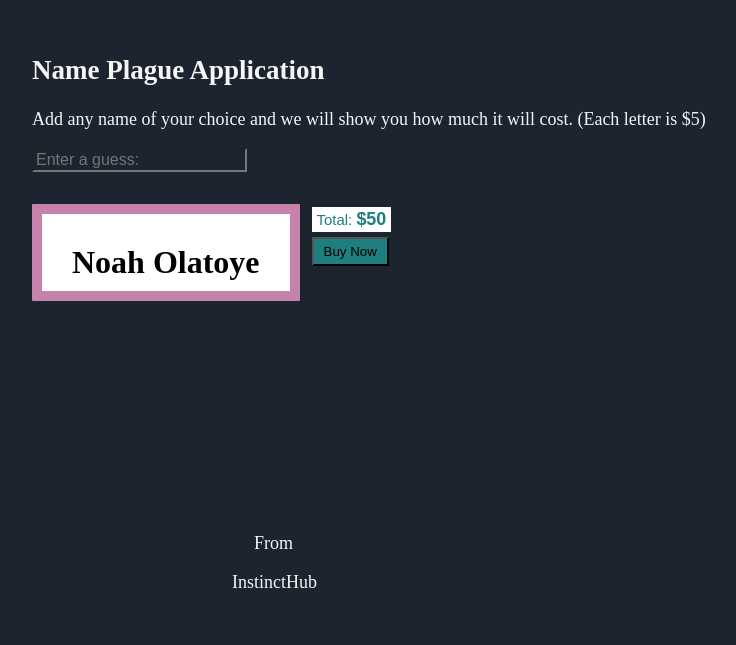
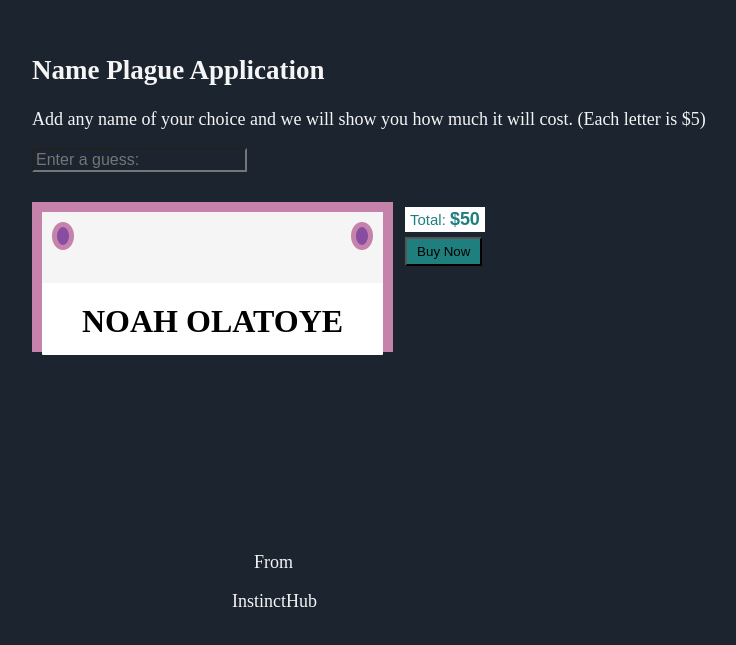
Before and after one commit to Donnick67/td-project5-name-plaque-ui, a plain HTML site: page index.html in a window 1280 px wide. Shown: the part 135-780 px from the top of the page, without its empty margins (368-1104 px from the left). Drawn offline with Linux system fonts and the light colour scheme.

Commit message:
first commit

```diff
--- a/index.html
+++ b/index.html
@@ -17,8 +17,17 @@
        <input type="text" placeholder="Enter a guess:">
 
     <div class="side">
-        <div>
-        <p>Noah Olatoye</p>
+        <div class="flex">
+            <div class="fir">
+                <input class="lef" type="button" value="">
+                <input class="rig" type="button" value="">
+            </div>
+            <div>
+                <p>NOAH OLATOYE</p>
+            </div>
+            <!-- <div class="sec">
+                .
+            </div> -->
         </div>
         <div class="price">
             <h5>Total: <span style="font-size: larger;font-weight: 900;">$50</span></h5>
--- a/style.css
+++ b/style.css
@@ -17,12 +17,13 @@ body{
     border-color: pink;
     border-width: 90px;
     background-color: white;
-    border: 10px solid rgb(197, 130, 171);
+    /* border: 10px solid rgb(197, 130, 171); */
     color: black;
-    padding: 30px 30px 10px 30px;
+    padding: 20px 40px 15px 40px;
     width: 100%;
     font-weight: bolder;
     font-size: 2rem;
+    margin-bottom: 5px;
 }
 
 input{
@@ -43,6 +44,52 @@ h5{
     font-family: Arial, Helvetica, sans-serif;
     padding: 2px 5px;
 }
+
+.flex{
+    display: flex;
+    height: 150px;
+    flex-direction: column;
+    border: 10px solid rgb(197, 130, 171);
+    margin-top: 30px;
+    background-color: whitesmoke;
+}
+
+.fir{
+    display: flex;
+    justify-content: space-between;
+
+}
+
+.fir input{
+    display: flex;
+    justify-content: space-between;
+    border-radius: 50%;
+    border-color: pink;
+    background-color: rgb(136, 76, 161);
+    border: 5px solid rgb(197, 130, 171);
+    margin-bottom: 1px;
+    height: 3.5vh;
+}
+
+.lef{
+    margin-left: 10px;
+    margin-top: 10px;
+}
+
+.rig{
+    margin-right: 10px;
+    margin-top: 10px;
+}
+
+/*
+.sec{
+    border-radius: 50%;
+    border-color: pink;
+    background-color: rgb(226, 112, 112);
+    border: 5px solid rgb(197, 130, 171);
+    color: crimson;
+    font-size: 2rem;
+} */
 
 button{
     background-color: rgb(31, 126, 126);
```
